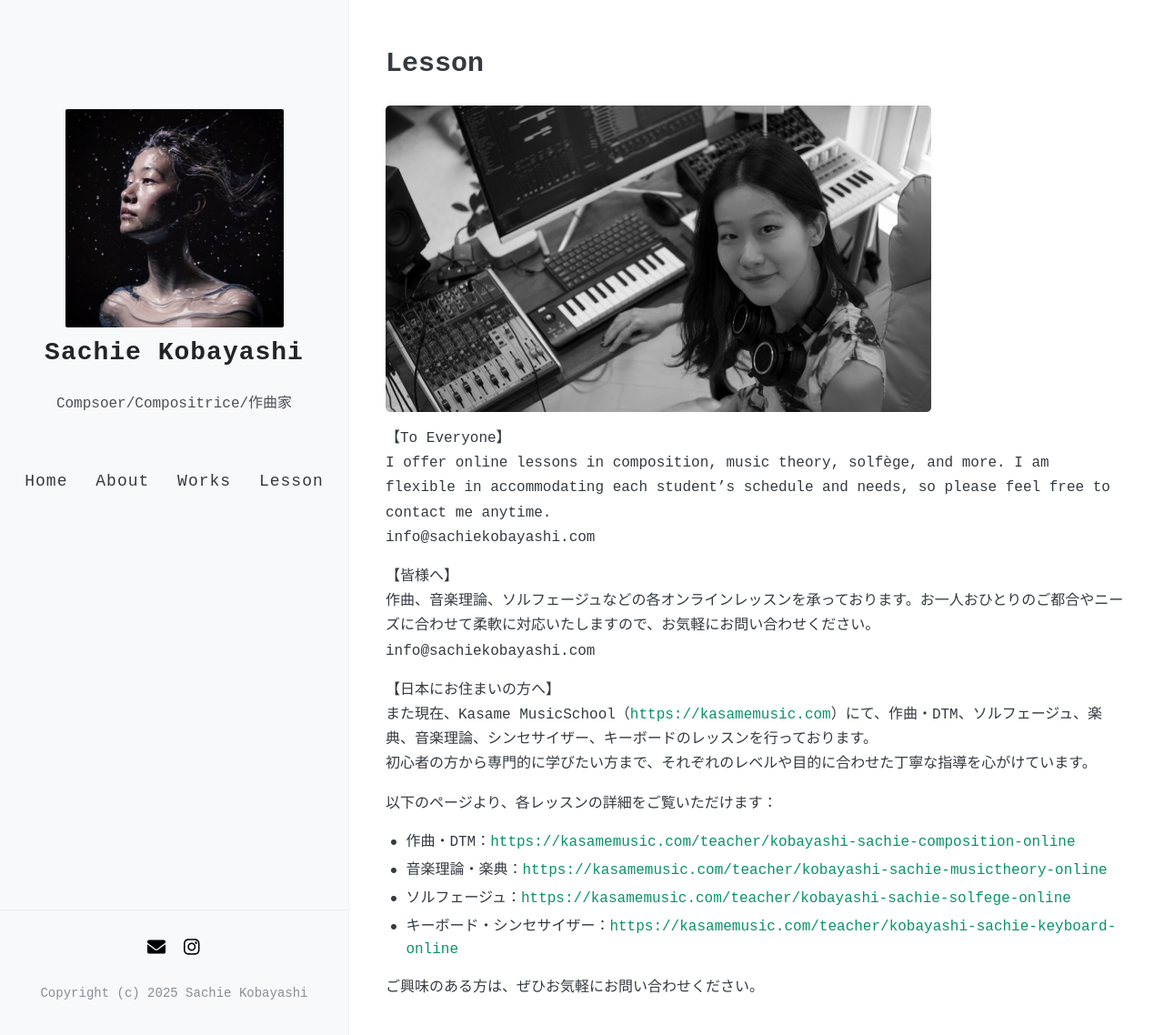
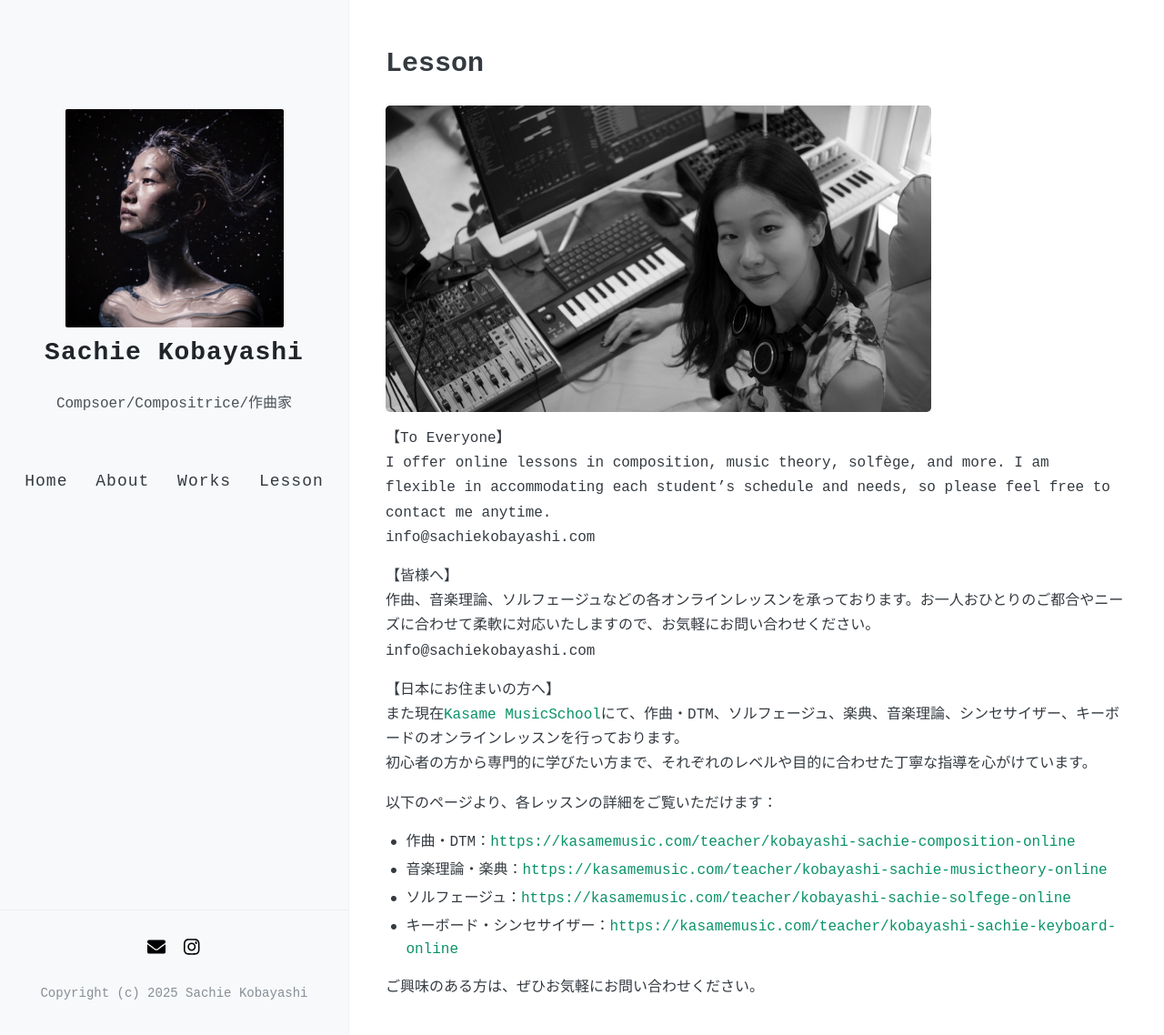
Before and after one commit to kbys88/kbys88.github.io, a Jekyll site: the page built from archive/index.html, in a window 1280 px wide and 1140 px high. Shown: the whole window at 91% size. Built offline with Jekyll 4.4.1, drawn with Linux system fonts in a browser that asks for light colours; nearby versions of some CDN libraries.

Commit message:
Update index.html

```diff
--- a/archive/index.html
+++ b/archive/index.html
@@ -6,7 +6,7 @@ permalink: /lesson/
 
 <!-- ![une_autre_off](https://github.com/kbys88/kbys88.github.io/assets/142012962/10515aaa-dd41-44a8-9533-e0b780680c49) !-->
 
-<img src="https://raw.githubusercontent.com/kbys88/kbys88.github.io/771b17da23a726278fdad61c85fa540aa02e174c/images/lesson.png" alt="Lesson Image">
+<img src="https://raw.githubusercontent.com/kbys88/kbys88.github.io/main/images/lesson.png" alt="Lesson Image">
 
 <p>【To Everyone】<br>
 I offer online lessons in composition, music theory, solfège, and more. I am flexible in accommodating each student’s schedule and needs, so please feel free to contact me anytime.<br>
@@ -16,7 +16,7 @@ info@sachiekobayashi.com</p>
 info@sachiekobayashi.com</p>
 
 <p>【日本にお住まいの方へ】<br>
-また現在、Kasame MusicSchool（<a href="https://kasamemusic.com">https://kasamemusic.com</a>）にて、作曲・DTM、ソルフェージュ、楽典、音楽理論、シンセサイザー、キーボードのレッスンを行っております。<br>
+また現在<a href="https://kasamemusic.com">Kasame MusicSchool</a>にて、作曲・DTM、ソルフェージュ、楽典、音楽理論、シンセサイザー、キーボードのオンラインレッスンを行っております。<br>
 初心者の方から専門的に学びたい方まで、それぞれのレベルや目的に合わせた丁寧な指導を心がけています。</p>
 
 <p>以下のページより、各レッスンの詳細をご覧いただけます：</p>
```
